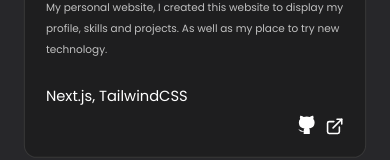
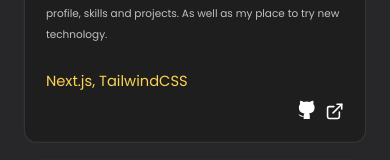
Before and after one commit to MauricioKrziminski/my-personal-website, a Next.js app: page / in a window 390 px wide. Shown: the part 2782-2942 px from the top of the page. Built offline with nearby package versions, Linux system fonts and the light colour scheme.

Commit message:
fix: responsive layout fixed

```diff
--- a/src/components/CardsComponent.tsx
+++ b/src/components/CardsComponent.tsx
@@ -64,7 +64,7 @@
               {card.description}
             </div>
             {card.technologies && (
-              <div className="mt-4 w-full text-left text-sm text-white">
+              <div className="mt-4 w-full text-left text-sm text-amber-300">
                 {card.technologies}
               </div>
             )}
--- a/src/components/Sections/Projects.tsx
+++ b/src/components/Sections/Projects.tsx
@@ -12,14 +12,14 @@
   })
 
   return (
-    <div className="relative mx-auto flex w-full flex-col overflow-hidden bg-zinc-800">
+    <div className="flex w-full flex-col overflow-hidden bg-zinc-800 lg:h-screen">
       <motion.section
         ref={ref}
         variants={containerVariants}
         initial="hidden"
         animate={inView ? 'visible' : 'hidden'}
       >
-        <section className="mx-3 my-20 px-5 py-5 text-left text-white md:px-12 md:py-10 lg:mt-12">
+        <section className="mx-3 my-16 px-5 py-5 text-left text-white md:px-12 md:py-10 lg:mb-0 lg:mt-16">
           <header>
             <div className="mb-16 flex flex-col items-center justify-center overflow-x-hidden text-2xl font-bold text-white">
               <h4>Past Project Experience</h4>
@@ -29,7 +29,7 @@
               </h4>
             </div>
           </header>
-          <div className="mb-10 flex justify-center lg:mb-0">
+          <div className="flex justify-center lg:mb-0">
             <div className="max-w-7xl">
               <CardsComponent />
             </div>
```
